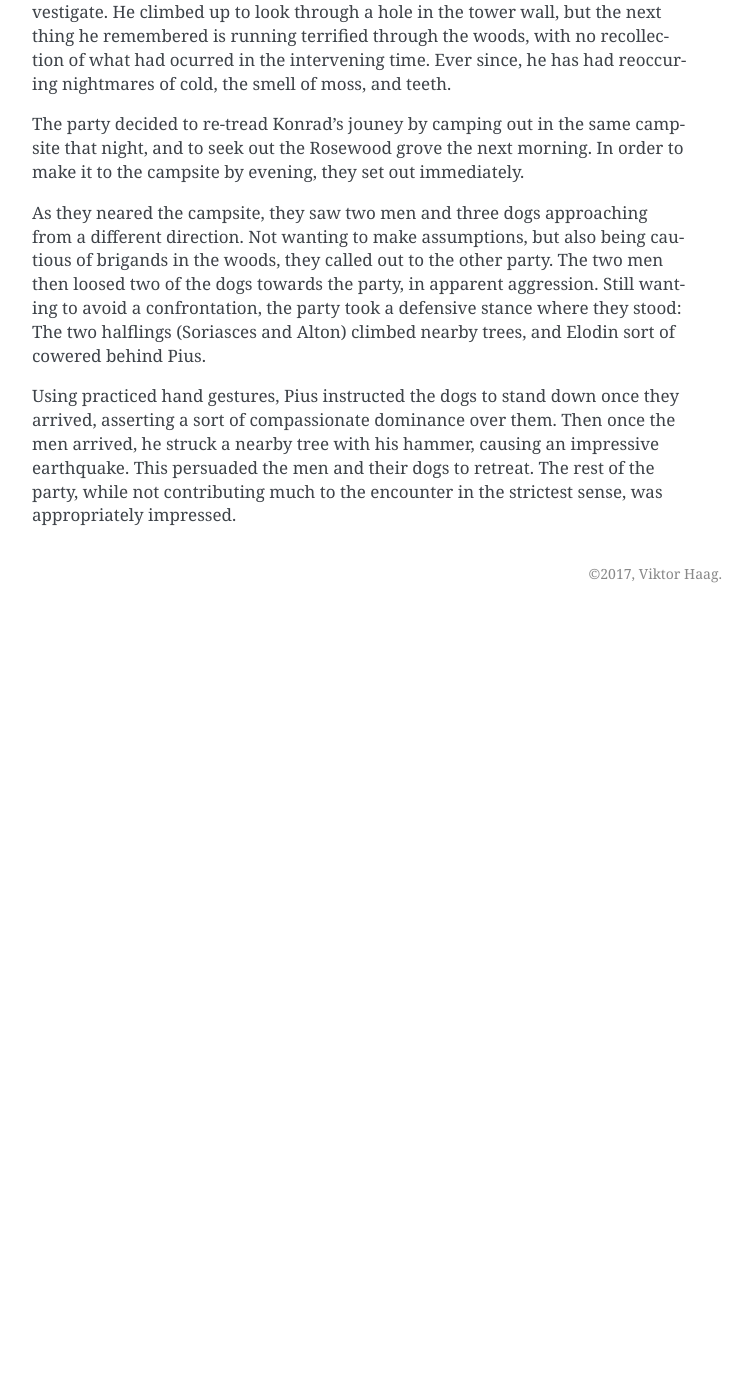
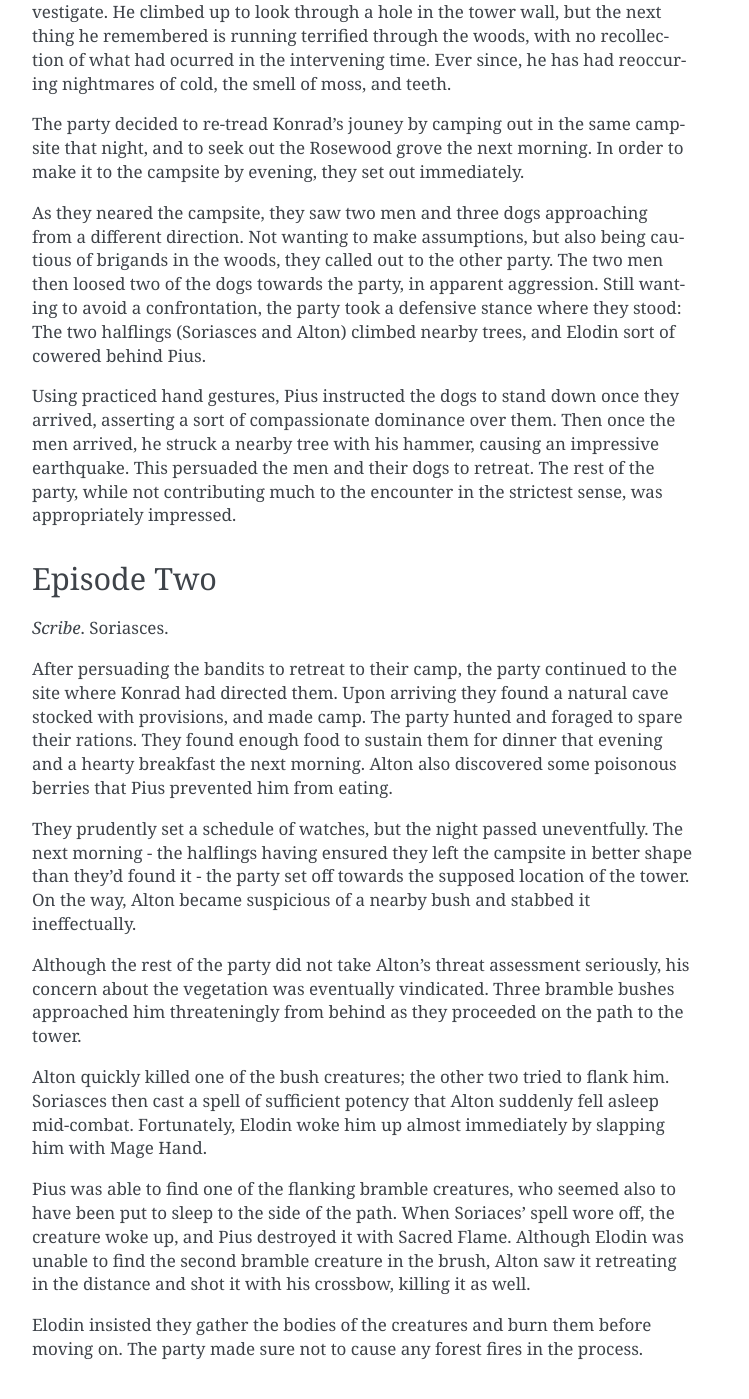
Before and after one commit to ViktorHaag/eagle-pass, a Sphinx documentation site: the page built from source/adventures/ruinedTemple.rst, in a window 1280 px wide and 1400 px high, scrolled down 1456 px. Shown: the whole window, without its empty margins (388-1137 px from the left). Built offline with Sphinx 7.4.7, drawn with Linux system fonts in a browser that asks for light colours; before the commit the page ends 2069 px from its top, so only the background shows below that.

Commit message:
ruined temple e02

```diff
--- a/source/adventures/ruinedTemple.rst
+++ b/source/adventures/ruinedTemple.rst
@@ -36,7 +36,6 @@
 
 Episode One
 -----------
-
 *Scribe*. Socriasces.
 
 Pinetop is a village roughly four leagues East of Eagle Pass in an idyllic part
@@ -90,3 +89,40 @@ men arrived, he struck a nearby tree with his hammer, causing an impressive
 earthquake. This persuaded the men and their dogs to retreat. The rest of the
 party, while not contributing much to the encounter in the strictest sense, was
 appropriately impressed.
+
+
+Episode Two
+-----------
+*Scribe*. Soriasces.
+
+After persuading the bandits to retreat to their camp, the party continued to
+the site where Konrad had directed them. Upon arriving they found a natural
+cave stocked with provisions, and made camp. The party hunted and foraged to
+spare their rations. They found enough food to sustain them for dinner that
+evening and a hearty breakfast the next morning. Alton also discovered some
+poisonous berries that Pius prevented him from eating.
+
+They prudently set a schedule of watches, but the night passed
+uneventfully. The next morning - the halflings having ensured they left the
+campsite in better shape than they'd found it - the party set off towards the
+supposed location of the tower. On the way, Alton became suspicious of a nearby
+bush and stabbed it ineffectually.
+
+Although the rest of the party did not take Alton's threat assessment
+seriously, his concern about the vegetation was eventually vindicated. Three
+bramble bushes approached him threateningly from behind as they proceeded on
+the path to the tower.
+
+Alton quickly killed one of the bush creatures; the other two tried to flank
+him. Soriasces then cast a spell of sufficient potency that Alton suddenly fell
+asleep mid-combat. Fortunately, Elodin woke him up almost immediately by
+slapping him with Mage Hand.
+
+Pius was able to find one of the flanking bramble creatures, who seemed also to
+have been put to sleep to the side of the path. When Soriaces' spell wore off,
+the creature woke up, and Pius destroyed it with Sacred Flame. Although Elodin
+was unable to find the second bramble creature in the brush, Alton saw it
+retreating in the distance and shot it with his crossbow, killing it as well.
+
+Elodin insisted they gather the bodies of the creatures and burn them before
+moving on. The party made sure not to cause any forest fires in the process.
```
